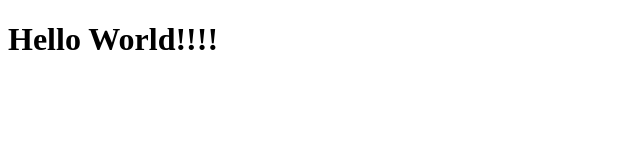
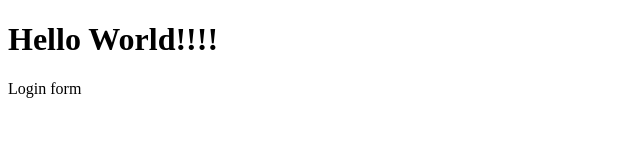
Before and after one commit to vic-ber/myappsample, a plain HTML site: page index.html in a window 1280 px wide. Shown: the full height of the page, 0-640 px from the left. Drawn offline with Linux system fonts and the light colour scheme.

Commit message:
login form

```diff
--- /dev/null
+++ b/dir2/app2.js
@@ -0,0 +1 @@
+console.log('Penis');
--- a/index.html
+++ b/index.html
@@ -7,6 +7,7 @@
 </head>
 <body>
     <h1>Hello World!!!!</h1>
+    Login form
     <script src='index.js'></script>
 </body>
 </html>
```
Also changed, not shown: login.html (added, +1 -0 lines), log.txt (added).
